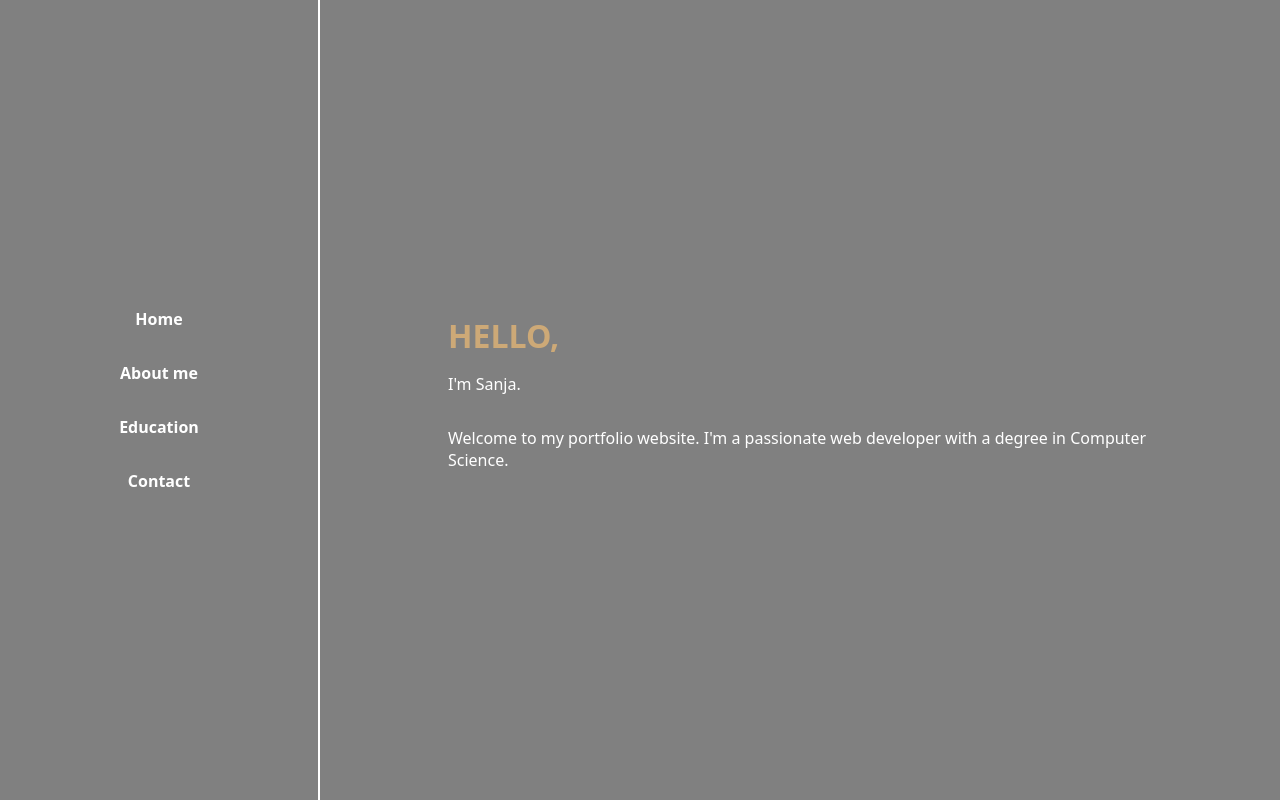
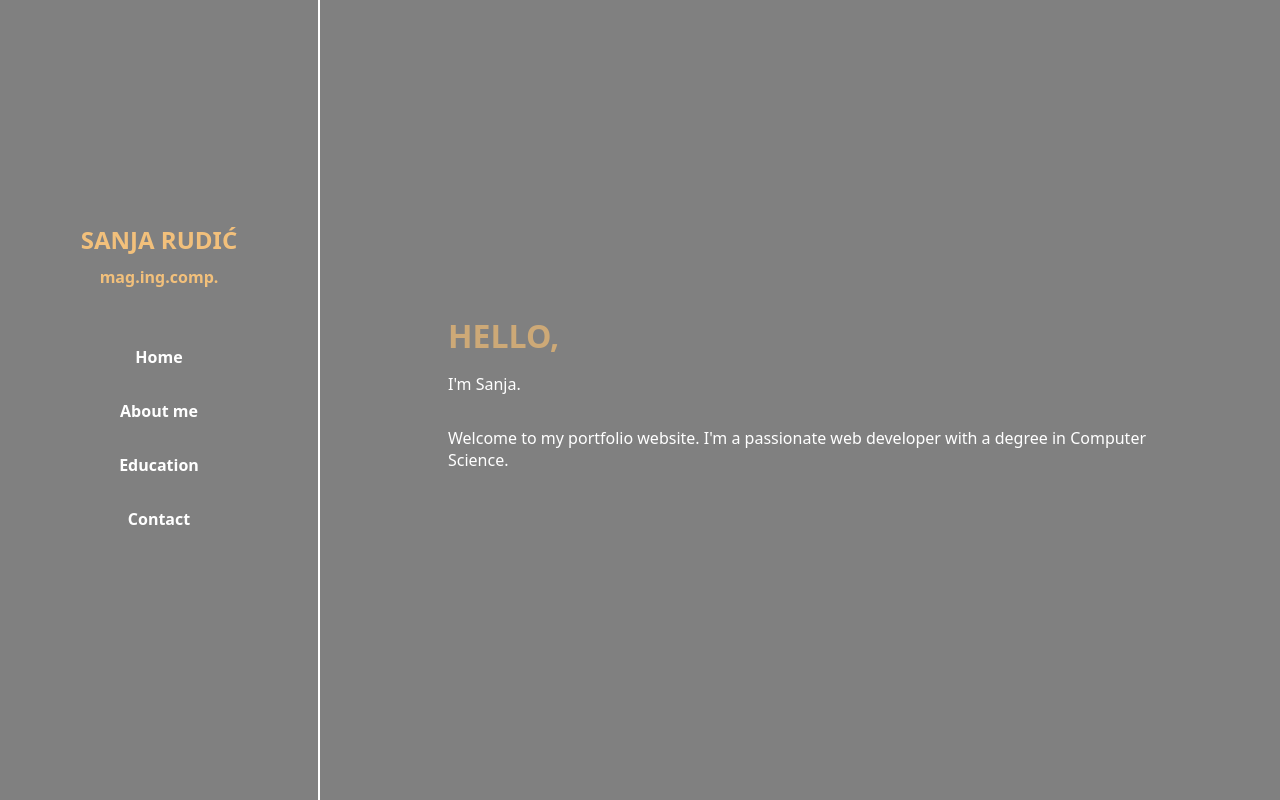
Before and after one commit to srudic/DD-JUNIOR-Dev-React, a React (Vite) app: page / in a window 1280 px wide. Shown: the top 800 px of the page. Built offline with nearby package versions, Linux system fonts and the light colour scheme.

Commit message:
Component restructuring

```diff
--- a/src/UI/Constants.jsx
+++ b/src/UI/Constants.jsx
@@ -4,3 +4,23 @@ export const NAVIGATION_CONSTANTS = [
   { title: "Education", id: "education", selected: false },
   { title: "Contact", id: "contact", selected: false },
 ];
+
+export const EDUCATION = [
+  {
+    institution:
+      "Faculty of Electrical Engineering, Mechanical Engineering and Naval Architecture, Split, Croatia",
+    degree: "Master of Science in Computer Science",
+    graduationYear: "2023",
+  },
+  {
+    institution:
+      "Faculty of Electrical Engineering, Mechanical Engineering and Naval Architecture, Split, Croatia",
+    degree: "Bachelor of Science in Computer Science",
+    graduationYear: "2021",
+  },
+  {
+    institution: "Medical High School Split",
+    degree: "High School Diploma - Pharmacy technician",
+    graduationYear: "2018",
+  },
+];
--- a/src/components/Contact/Contact.jsx
+++ b/src/components/Contact/Contact.jsx
@@ -1,7 +1,10 @@
 import styles from "./Contact.module.css";
+
 import { MdOutlineRocketLaunch } from "react-icons/md";
 import { FaLinkedin } from "react-icons/fa";
 import { FaGithub } from "react-icons/fa";
+
+import SocialMediaButton from "./SocialMediaButton.jsx";
 
 const Contact = () => {
   const handleLinkedInClick = () => {
@@ -23,24 +26,16 @@ const Contact = () => {
           <MdOutlineRocketLaunch color={"rgb(242, 192, 123)"} size={25} />
         </span>
       </p>
-      <button
-        className={styles.SocialMediaContainer}
+      <SocialMediaButton
+        title="LinkedIn"
+        icon={<FaLinkedin color={"#0077B5"} size={25} />}
         onClick={handleLinkedInClick}
-      >
-        <div className={styles.SocialMediaTitle}>LinkedIn</div>
-        <div className={styles.SocialMediaICon}>
-          <FaLinkedin color={"#0077B5"} size={25} />
-        </div>
-      </button>
-      <button
-        className={styles.SocialMediaContainer}
+      />
+      <SocialMediaButton
+        title="Github"
+        icon={<FaGithub color={"black"} size={25} />}
         onClick={handleGithubClick}
-      >
-        <div className={styles.SocialMediaTitle}>Github</div>
-        <div className={styles.SocialMediaICon}>
-          <FaGithub color={"black"} size={25} />
-        </div>
-      </button>
+      />
     </div>
   );
 };
--- /dev/null
+++ b/src/components/Contact/SocialMediaButton.jsx
@@ -0,0 +1,12 @@
+import styles from "./Contact.module.css";
+
+const SocialMediaButton = ({ title, icon, onClick }) => {
+  return (
+    <button className={styles.SocialMediaContainer} onClick={onClick}>
+      <div className={styles.SocialMediaTitle}>{title}</div>
+      <div className={styles.SocialMediaIcon}>{icon}</div>
+    </button>
+  );
+};
+
+export default SocialMediaButton;
--- a/src/components/Education/Education.jsx
+++ b/src/components/Education/Education.jsx
@@ -1,32 +1,14 @@
 import React from "react";
 import styles from "./Education.module.css";
 
-const education = [
-  {
-    institution:
-      "Faculty of Electrical Engineering, Mechanical Engineering and Naval Architecture, Split, Croatia",
-    degree: "Master of Science in Computer Science",
-    graduationYear: "2023",
-  },
-  {
-    institution:
-      "Faculty of Electrical Engineering, Mechanical Engineering and Naval Architecture, Split, Croatia",
-    degree: "Bachelor of Science in Computer Science",
-    graduationYear: "2021",
-  },
-  {
-    institution: "Medical High School Split",
-    degree: "High School Diploma - Pharmacy technician",
-    graduationYear: "2018",
-  },
-];
+import { EDUCATION } from "../../UI/Constants";
 
 const Education = () => {
   return (
     <div className={styles.Education} id={"education"}>
       <h2 className={styles.SectionTitle}>Education</h2>
       <div className={styles.EducationItems}>
-        {education.map((educationItem) => (
+        {EDUCATION.map((educationItem) => (
           <div
             className={styles.EducationItem}
             key={educationItem.graduationYear}
--- a/src/components/Navigation/Navigation.jsx
+++ b/src/components/Navigation/Navigation.jsx
@@ -11,6 +11,8 @@ function smoothScroll(id) {
 const Navigation = () => {
   return (
     <div className={styles.NavigationContainer}>
+      <div className={styles.Name}>SANJA RUDIĆ</div>
+      <div className={styles.ScientificTitle}>mag.ing.comp.</div>
       <div className={styles.Navigation}>
         {NAVIGATION_CONSTANTS.map((tab) => (
           <div
--- a/src/components/Navigation/Navigation.module.css
+++ b/src/components/Navigation/Navigation.module.css
@@ -13,6 +13,20 @@
   padding: 2rem;
 }
 
+.Name {
+  font-size: 1.5rem;
+  font-weight: bold;
+  margin-bottom: 10px;
+  color: rgb(242, 192, 123);
+}
+
+.ScientificTitle {
+  font-size: 1rem;
+  font-weight: bold;
+  margin-bottom: 10px;
+  color: rgb(242, 192, 123);
+}
+
 .Title {
   text-align: center;
   padding: 1rem;
```
